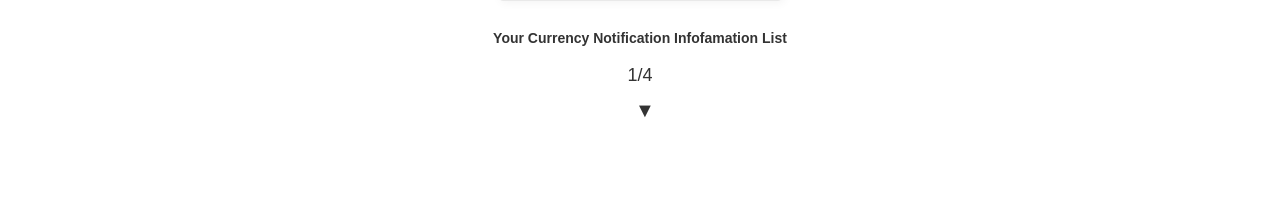
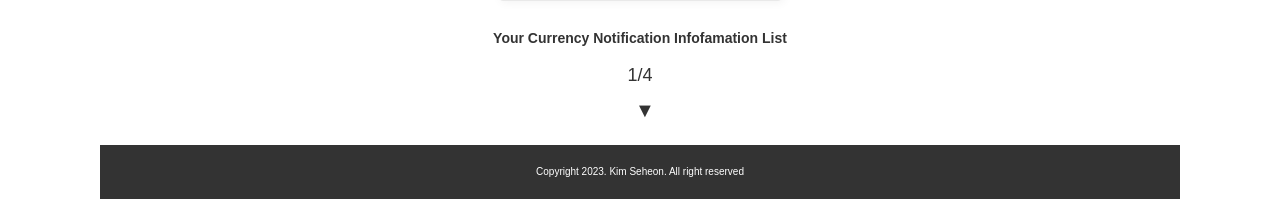
Before and after one commit to HEON0121/CurrencyNotificationApp, a Flask app: template templates/index.html in a window 1280 px wide. Shown: the part 1046-1245 px from the top of the page. Before the commit the page ends 1163 px from the top, so only its background shows below. Run offline with Flask 3, Linux system fonts and the light colour scheme; the visitor is signed in with stand-in values (Sample User, id 1); the template is opened without the code that fills it: most values are stand-ins (such as "Sample title", 1, 10 or a date in 2020); data that the repository does not hold is empty; some libraries are stand-ins or nearby versions.

Commit message:
fix.static root & feat.footer section in html

```diff
--- a/app.py
+++ b/app.py
@@ -1,4 +1,4 @@
-from flask import Flask, request, redirect, jsonify, render_template, url_for, session, current_app
+from flask import Flask, request, redirect, jsonify, render_template, url_for, session
 from flask_login import LoginManager, current_user, login_user, logout_user
 from server.currency import cal_currency
 from server.dao import CurrencyNotification, User
--- a/static/index.js
+++ b/static/js/index.js
@@ -194,6 +194,7 @@ const switchCountry = (e) => {
     from_country.value = from;
     to_country.value = to;
 
+    if (save_from_country) {
         if (save_from_country.firstChild) {
             save_from_country.replaceChildren();
         }
@@ -201,7 +202,9 @@ const switchCountry = (e) => {
         fromOption.value = from;
         fromOption.append(from);
         save_from_country.append(fromOption);
+    }
 
+    if (save_to_country) {
         if (save_to_country.firstChild) {
             save_to_country.replaceChildren();
         }
@@ -209,6 +212,7 @@ const switchCountry = (e) => {
         toOption.value = to;
         toOption.append(to);
         save_to_country.append(toOption);
+    }
 
     updateCurrencyRate();
 };
@@ -334,7 +338,6 @@ const handleDeleteTargetCurrency = async (e) => {
     listsize = Number(listsize);
     targetCurrencyListSize.textContent = listsize - 1;
     targetCurrencyListSize.setAttribute('data-id', listsize - 1);
-    }
 };
 deleteCurrencyRateBtns.forEach((btn) => {
     btn.addEventListener('click', handleDeleteTargetCurrency);
@@ -415,8 +418,8 @@ saveCurrencyRateBtns.forEach((btn) => {
 });
 
 // subscription info var
-let subscription_json = null;
-let severKey = null;
+// let subscription_json = null;
+// let severKey = null;
 
 // set service-worker & subscribe info
 
--- a/static/index.css
+++ b/static/style/index.css
@@ -16,6 +16,11 @@ header h1 {
     margin: 0;
 }
 
+header a img {
+    width: 191px;
+    height: 46px;
+}
+
 header p {
     text-align: center;
     margin: 0;
@@ -30,6 +35,7 @@ header a {
 #appleid-signin {
     display: none;
 }
+
 main {
     display: flex;
     flex-direction: column;
@@ -37,6 +43,17 @@ main {
     padding: 20px;
 }
 
+footer {
+    background-color: #333;
+    padding: 10px;
+    color: #fff;
+    font-size: 1rem;
+}
+
+footer p {
+    margin-top: 10px;
+    text-align: center;
+}
 form {
     display: flex;
     flex-direction: column;
@@ -64,6 +81,11 @@ select {
 .currency_from,
 .currency_to {
     margin-bottom: 10px;
+}
+
+#switchBtn img {
+    width: 16px;
+    height: 16px;
 }
 
 #currency_cal_btn {
--- a/templates/index.html
+++ b/templates/index.html
@@ -1,9 +1,12 @@
 <!DOCTYPE html>
 <html lang="en">
+
 <head>
     <meta charset="UTF-8" />
     <meta http-equiv="X-UA-Compatible" content="IE=edge" />
     <meta name="viewport" content="width=device-width, initial-scale=1.0" />
+    <meta name="description" content="Set your target exchange rates and subscribe it to track the target exchange rates">
+    <link rel="manifest" href="{{ url_for('static', filename='manifest.json') }}">
     <link rel="stylesheet" href="https://unpkg.com/mvp.css@1.12/mvp.css" />
     <link rel='stylesheet' href='https://unpkg.com/boxicons@2.1.4/css/boxicons.min.css' />
     <link rel="stylesheet" href="https://maxcdn.bootstrapcdn.com/bootstrap/3.4.1/css/bootstrap.min.css" />
@@ -13,10 +16,10 @@
         <meta name="appleid-signin-state" content="[STATE]" />
         <meta name="appleid-signin-nonce" content="[NONCE]" />
         <meta name="appleid-signin-use-popup" content="true" /> -->
-        <link rel="stylesheet" href="{{ url_for('static', filename='index.css') }}" />
+    <link rel="stylesheet" href="{{ url_for('static', filename='style/index.css') }}" />
     <title>currency rate notification</title>
-        <!-- <script defer type="text/javascript" src="{{ url_for('static', filename='messaging_get_token.js')}}"></script> -->
 </head>
+
 <body>
     <header>
         <h1>Currency Notification</h1>
@@ -27,10 +30,8 @@
         <!-- <div id="appleid-signin" data-color="black" data-border="true" data-type="sign in"></div> -->
         {% if not current_user.is_authenticated %}
         <a href="/google-login">
-                    <img
-                        src="https://developers.google.com/identity/images/btn_google_signin_light_normal_web.png"
-                        alt="Google Sign-In"
-                    />
+            <img src="https://developers.google.com/identity/images/btn_google_signin_light_normal_web.png"
+                alt="Google Sign-In" />
         </a>
         {% else %}
         <!-- <p>Hello, {{ current_user.name }}!</p> -->
@@ -71,7 +72,7 @@
                     <select class="from_country" name="currency_from"></select>
                 </div>
                 <button id="switchBtn">
-                        <img src="/static/exchange.png" alt="exchange" />
+                    <img src="/static/icons/exchange.png" alt="exchange" />
                 </button>
                 <div class="currency_to">
                     <label for="currency">To currency</label>
@@ -100,13 +101,8 @@
                 </div>
                 <div class="input_note_currency">
                     <h5><b>Input CurrencyRate</b></h5>
-                        <input
-                            id="currencyInput"
-                            name="currencyInput"
-                            type="text"
-                            placeholder="Target Currency Rate"
-                            required="true"
-                        />
+                    <input id="currencyInput" name="currencyInput" type="text" placeholder="Target Currency Rate"
+                        required="true" />
                 </div>
                 <!-- <button id="notificationBtn">알림 허용</button> -->
                 <span class="warn_message"></span>
@@ -118,7 +114,8 @@
         {% if goalCurrencyList %}
         <div class="currencyNotifiInfo">
             <h5><b>Your Currency Notification Infofamation List</b></h5>
-                <h4><span class="targetCurrencyListSize" data-id="{{ goalCurrencyList|length }}">{{ goalCurrencyList|length }}</span>/4</h4>
+            <h4><span class="targetCurrencyListSize" data-id="{{ goalCurrencyList|length }}">{{ goalCurrencyList|length
+                    }}</span>/4</h4>
             <span id="getCurrencyRateNotiBtn">▼</span>
             <div class="goalCurrencyList">
                 {% for goalCurrency in goalCurrencyList %}
@@ -127,28 +124,36 @@
                         <form>
                             <input class="notificationId" value="{{goalCurrency.id}}"></input>
                             <label>from country</label>
-                                <input class="save_from_country" name="save_from_country" value={{goalCurrency.fromCountry}} readonly></input>
+                            <input class="save_from_country" name="save_from_country" value={{goalCurrency.fromCountry}}
+                                readonly></input>
                             <label>to country</label>
-                                <input class="save_to_country" name="saved_to_country" value={{goalCurrency.toCountry}} readonly></input>
+                            <input class="save_to_country" name="saved_to_country" value={{goalCurrency.toCountry}}
+                                readonly></input>
                             <label>target currency rate</label>
-                                <input class="saved_goal_currency" name="saved_goal_currency" value={{goalCurrency.goalCurrencyRate}} readonly></input>
+                            <input class="saved_goal_currency" name="saved_goal_currency"
+                                value={{goalCurrency.goalCurrencyRate}} readonly></input>
                         </form>
                     </div>
                     <div class="btn_group">
                         <div class="content__btn_group">
                             <span class="deleteCurrencyRateBtn"><i class='bx bx-trash bx-md'></i></span>
                             <button class="cancelBtn hidden_Btn">Cancel</button>
-                                <span class="updateCurrencyRateBtn" data-id="{{goalCurrency.id}}"><i class='bx bx-edit-alt bx-md'></i></span>
+                            <span class="updateCurrencyRateBtn" data-id="{{goalCurrency.id}}"><i
+                                    class='bx bx-edit-alt bx-md'></i></span>
                             <button class="saveCurrencyRateBtn hidden_Btn" data-id="{{goalCurrency.id}}">Save</button>
                         </div>
                         <div class="subscribe__btn_group">
                             {% if goalCurrency.isSubscribed == 0 %}
-                                    <span class="subscribeBtn" data-id="{{goalCurrency.id}}"><i class='bx bxs-bell bx-md' ></i></span>
-                                    <span class="unSubscribeBtn hidden_Btn" data-id="{{goalCurrency.id}}"><i class='bx bxs-bell-off bx-md ' ></i></span>
+                            <span class="subscribeBtn" data-id="{{goalCurrency.id}}"><i
+                                    class='bx bxs-bell bx-md'></i></span>
+                            <span class="unSubscribeBtn hidden_Btn" data-id="{{goalCurrency.id}}"><i
+                                    class='bx bxs-bell-off bx-md '></i></span>
                             {% endif %}
                             {% if goalCurrency.isSubscribed == 1 %}
-                                <span class="subscribeBtn hidden_Btn" data-id="{{goalCurrency.id}}"><i class='bx bxs-bell bx-md' ></i></span>
-                                <span class="unSubscribeBtn" data-id="{{goalCurrency.id}}"><i class='bx bxs-bell-off bx-md' ></i></span>
+                            <span class="subscribeBtn hidden_Btn" data-id="{{goalCurrency.id}}"><i
+                                    class='bx bxs-bell bx-md'></i></span>
+                            <span class="unSubscribeBtn" data-id="{{goalCurrency.id}}"><i
+                                    class='bx bxs-bell-off bx-md'></i></span>
                             {% endif %}
                         </div>
 
@@ -164,10 +169,18 @@
         {% endif %}
         <div class="toast__content hidden-content"></div>
     </main>
-        <script type="text/javascript" src="{{ url_for('static', filename='country.js') }}"></script>
-        <script type="text/javascript" src="{{ url_for('static', filename='index.js') }}"></script>
+    <footer>
+        <p>Copyright 2023. Kim Seheon. All right reserved</p>
+    </footer>
+    <script type="text/javascript">
+        let subscription_json = null;
+        let severKey = null;
+    </script>
+    <script type="text/javascript" src="{{ url_for('static', filename='js/country.js') }}"></script>
+    <script type="text/javascript" src="{{ url_for('static', filename='js/index.js') }}"></script>
     <script type="text/javascript">
         registerServiceWorker('/static/service_worker.js', "{{config['VAPID_PUBLIC_KEY']}}");
     </script>
 </body>
+
 </html>
```
Also changed, not shown: static/icons/currency.png (added), static/icons/exchange.png (renamed from static/exchange.png), static/icons/google_button.png (renamed from static/google_button.png), static/js/apple.js (renamed from static/apple.js), static/js/country.js (renamed from static/country.js), static/manifest.json (added), static/register_service_worker.js (deleted), 1 other file. Lines whose indentation alone changed are shown as unchanged.
